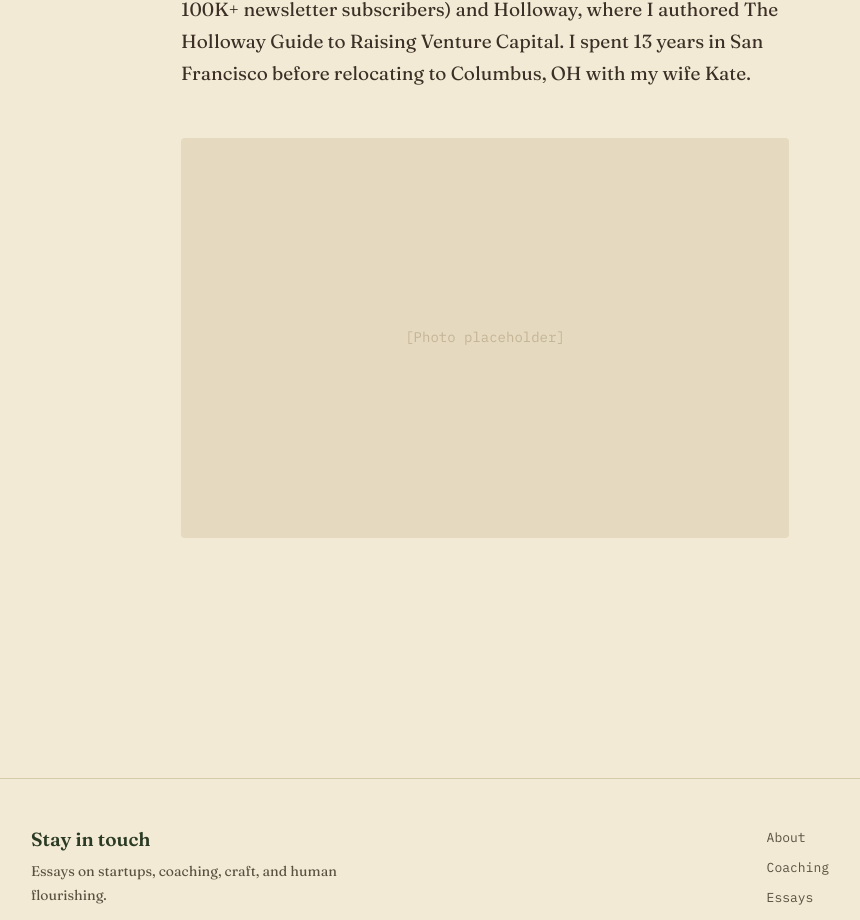
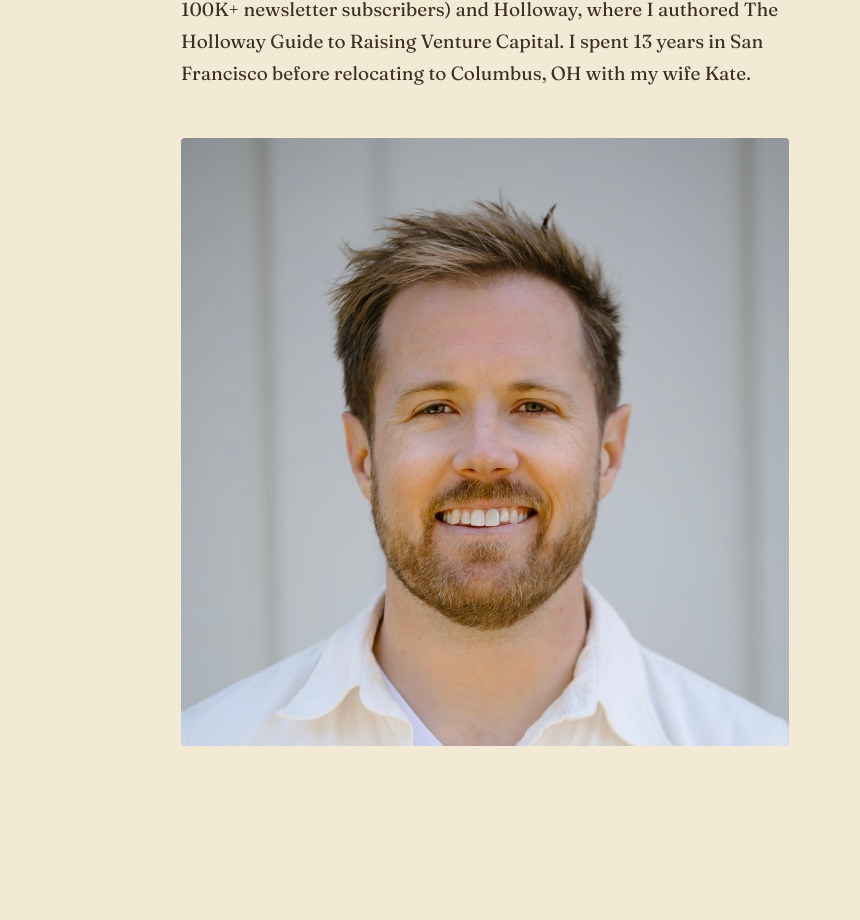
Before and after one commit to AndySparks/andysparks.co, a Next.js app: page / in a window 1280 px wide. Shown: the part 398-1318 px from the top of the page, without its empty margins (155-1015 px from the left). Built offline with nearby package versions, Linux system fonts and the light colour scheme.

Commit message:
add headshot to homepage

```diff
--- a/src/app/page.tsx
+++ b/src/app/page.tsx
@@ -1,4 +1,5 @@
 import { Container } from "@/components/Container";
+import Image from "next/image";
 import Link from "next/link";
 import "../styles/home.css";
 
@@ -27,22 +28,14 @@ export default function Home() {
           before relocating to Columbus, OH with my wife Kate.
         </p>
 
-        {/* Phase 2: Add actual headshot image */}
-        <div
+        <Image
+          src="/images/headshot.jpg"
+          alt="Andy Sparks"
+          width={640}
+          height={640}
+          priority
           className="home-photo"
-          style={{
-            height: 400,
-            background: "var(--color-warm-paper)",
-            display: "flex",
-            alignItems: "center",
-            justifyContent: "center",
-            fontFamily: "var(--font-mono)",
-            fontSize: "var(--type-sm)",
-            color: "var(--color-muted)",
-          }}
-        >
-          [Photo placeholder]
-        </div>
+        />
       </Container>
     </section>
   );
```
Also changed, not shown: public/images/headshot.jpg (added).
